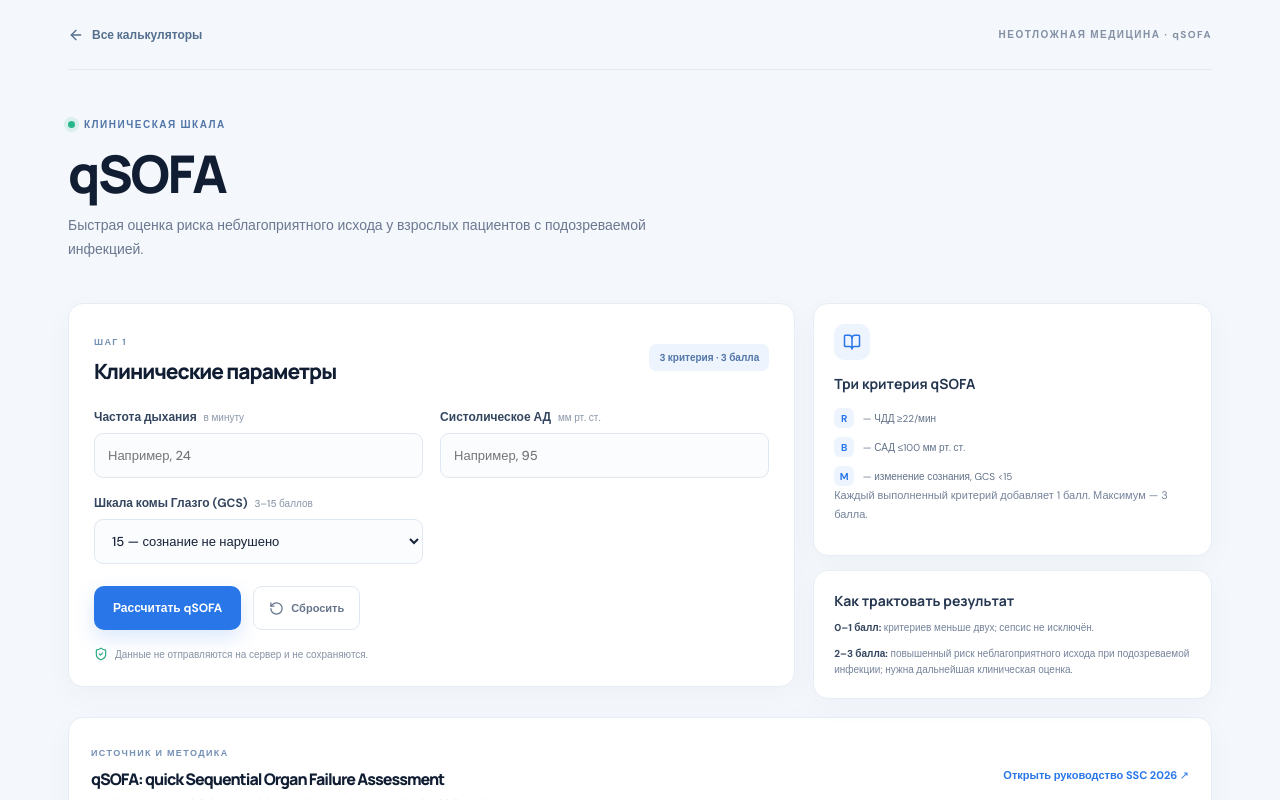
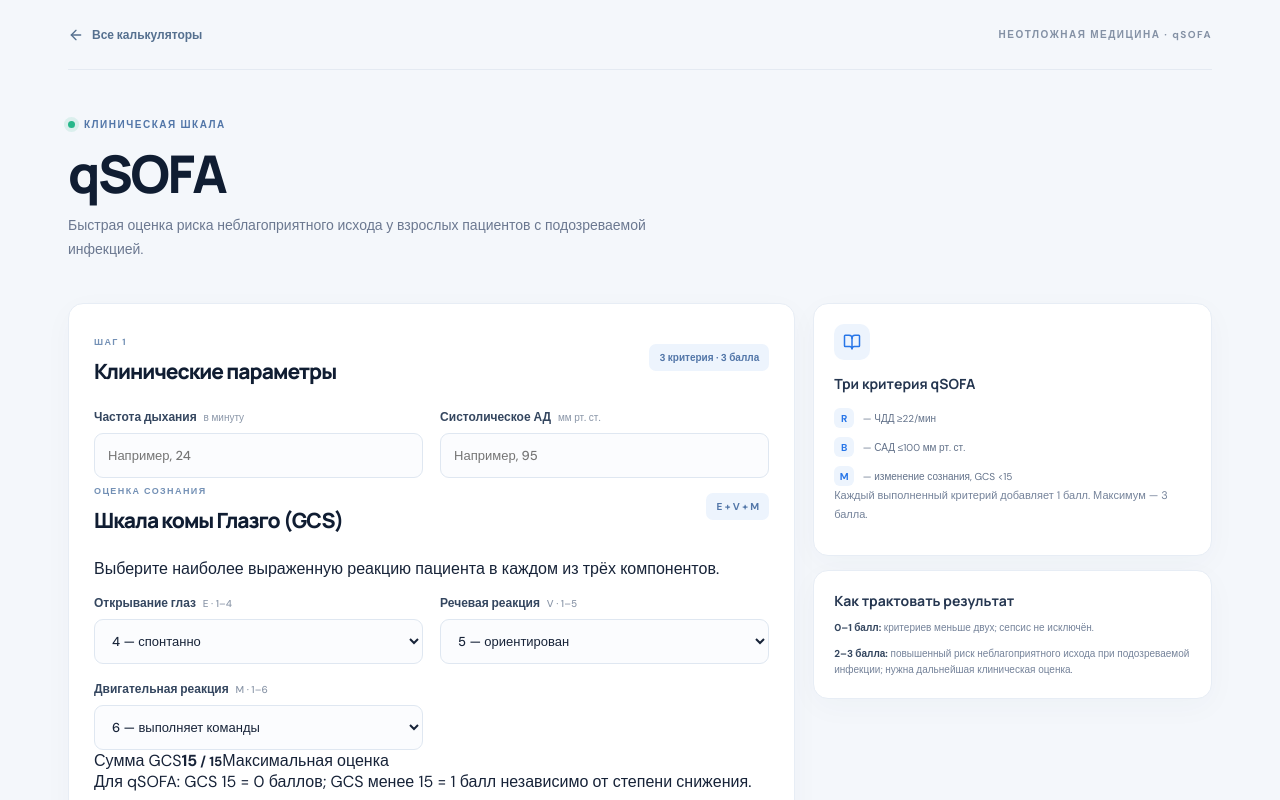
Before and after one commit to Whiterx/medcalc-pro-next, a React (Vite) app: page /medcalc-pro-next/calculators/qsofa in a window 1280 px wide. Shown: the top 800 px of the page. Built offline with nearby package versions, Linux system fonts and the light colour scheme.

Commit message:
feat: add component-based GCS assessment to qSOFA

```diff
--- a/src/calculators/emergency/QSOFACalculator.tsx
+++ b/src/calculators/emergency/QSOFACalculator.tsx
@@ -4,12 +4,38 @@ import { Link } from 'react-router-dom'
 import { calculateQSOFA, type QSOFAInput, type QSOFAResult } from './qsofa'
 import { QSOFA_REFERENCE } from './qsofa.reference'
 
-const initialValues = { respiratoryRate: '', systolicBP: '', gcs: '15' }
+const initialValues = { respiratoryRate: '', systolicBP: '', eye: '4', verbal: '5', motor: '6' }
+
+const gcsOptions = {
+  eye: [
+    { value: '4', label: '4 — спонтанно' },
+    { value: '3', label: '3 — на обращение' },
+    { value: '2', label: '2 — на давление' },
+    { value: '1', label: '1 — отсутствует' },
+  ],
+  verbal: [
+    { value: '5', label: '5 — ориентирован' },
+    { value: '4', label: '4 — спутанная речь' },
+    { value: '3', label: '3 — отдельные слова' },
+    { value: '2', label: '2 — нечленораздельные звуки' },
+    { value: '1', label: '1 — отсутствует' },
+  ],
+  motor: [
+    { value: '6', label: '6 — выполняет команды' },
+    { value: '5', label: '5 — локализует давление' },
+    { value: '4', label: '4 — отдёргивает конечность' },
+    { value: '3', label: '3 — патологическое сгибание' },
+    { value: '2', label: '2 — разгибание' },
+    { value: '1', label: '1 — отсутствует' },
+  ],
+}
 
 export default function QSOFACalculator() {
   const [values, setValues] = useState(initialValues)
   const [result, setResult] = useState<QSOFAResult | null>(null)
   const [error, setError] = useState('')
+
+  const gcs = Number(values.eye) + Number(values.verbal) + Number(values.motor)
 
   function updateField(field: keyof typeof initialValues, value: string) {
     setValues((current) => ({ ...current, [field]: value }))
@@ -28,13 +54,13 @@ export default function QSOFACalculator() {
     const input: QSOFAInput = {
       respiratoryRate: Number(values.respiratoryRate),
       systolicBP: Number(values.systolicBP),
-      gcs: Number(values.gcs),
+      gcs,
     }
-    if (!Number.isFinite(input.respiratoryRate) || !Number.isFinite(input.systolicBP) || !Number.isFinite(input.gcs)
+    if (!Number.isFinite(input.respiratoryRate) || !Number.isFinite(input.systolicBP)
       || input.respiratoryRate < 0 || input.respiratoryRate > 100
       || input.systolicBP < 0 || input.systolicBP > 300
       || input.gcs < 3 || input.gcs > 15) {
-      setError('Проверьте значения. ШКГ должна быть от 3 до 15 баллов.')
+      setError('Проверьте введённые значения.')
       setResult(null)
       return
     }
@@ -78,12 +104,41 @@ export default function QSOFACalculator() {
               <span>Систолическое АД <small>мм рт. ст.</small></span>
               <input type="number" min="0" max="300" step="1" inputMode="numeric" placeholder="Например, 95" value={values.systolicBP} onChange={(event) => updateField('systolicBP', event.target.value)} />
             </label>
-            <label className="calc-field">
-              <span>Шкала комы Глазго (GCS) <small>3–15 баллов</small></span>
-              <select value={values.gcs} onChange={(event) => updateField('gcs', event.target.value)}>
-                {Array.from({ length: 13 }, (_, index) => 15 - index).map((score) => <option value={score} key={score}>{score} {score === 15 ? '— сознание не нарушено' : score < 15 ? '— изменение сознания' : ''}</option>)}
-              </select>
-            </label>
+          </div>
+
+          <div className="gcs-entry">
+            <div className="panel-heading">
+              <div><span className="panel-kicker">ОЦЕНКА СОЗНАНИЯ</span><h2>Шкала комы Глазго (GCS)</h2></div>
+              <span className="points-label">E + V + M</span>
+            </div>
+            <p className="field-hint">Выберите наиболее выраженную реакцию пациента в каждом из трёх компонентов.</p>
+            <div className="field-grid">
+              <label className="calc-field">
+                <span>Открывание глаз <small>E · 1–4</small></span>
+                <select value={values.eye} onChange={(event) => updateField('eye', event.target.value)}>
+                  {gcsOptions.eye.map((option) => <option value={option.value} key={option.value}>{option.label}</option>)}
+                </select>
+              </label>
+              <label className="calc-field">
+                <span>Речевая реакция <small>V · 1–5</small></span>
+                <select value={values.verbal} onChange={(event) => updateField('verbal', event.target.value)}>
+                  {gcsOptions.verbal.map((option) => <option value={option.value} key={option.value}>{option.label}</option>)}
+                </select>
+              </label>
+              <label className="calc-field">
+                <span>Двигательная реакция <small>M · 1–6</small></span>
+                <select value={values.motor} onChange={(event) => updateField('motor', event.target.value)}>
+                  {gcsOptions.motor.map((option) => <option value={option.value} key={option.value}>{option.label}</option>)}
+                </select>
+              </label>
+            </div>
+            <div className="gcs-total">
+              <span>Сумма GCS</span>
+              <strong>{gcs}<small> / 15</small></strong>
+              <span className={gcs === 15 ? 'gcs-status normal' : 'gcs-status altered'}>{gcs === 15 ? 'Максимальная оценка' : 'Есть снижение GCS'}</span>
+            </div>
+            <p className="field-hint">Для qSOFA: GCS 15 = 0 баллов; GCS менее 15 = 1 балл независимо от степени снижения.</p>
+            <p className="field-hint">Если компонент невозможно достоверно оценить (например, речевую реакцию у интубированного пациента), не подставляйте автоматически 1 балл: отметьте компонент как неоцениваемый и интерпретируйте результат с учётом ограничений.</p>
           </div>
 
           {error && <p className="form-error" role="alert">{error}</p>}
```
